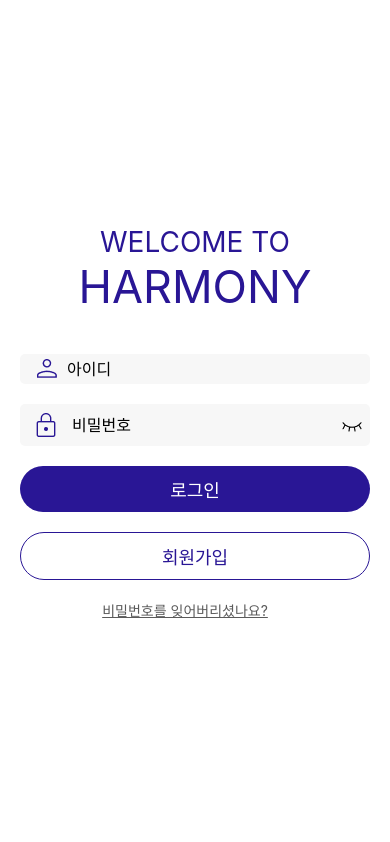
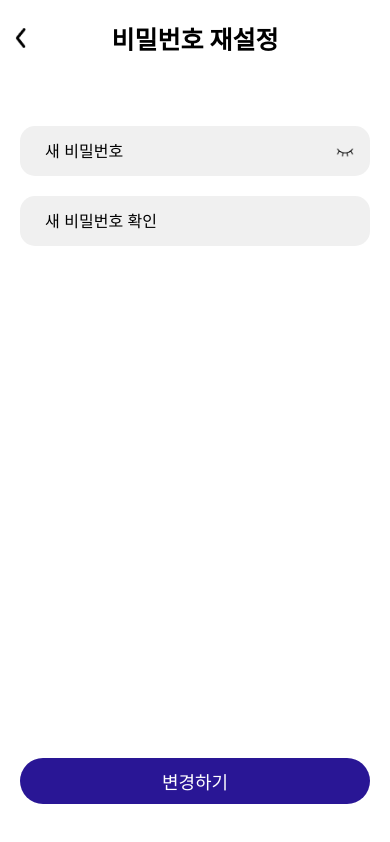
Before and after one commit to AACAPPELLA/Harmony-ReactNative, a React Native app: screen /resetPW in a window 390 px wide. Built offline with nearby package versions, Linux system fonts and the light colour scheme.

Commit message:
✨ feat resetPW 비밀번호 변경

```diff
--- a/App.tsx
+++ b/App.tsx
@@ -18,6 +18,7 @@ import SharedChatScreen from './screens/SharedChat/SharedChatScreen';
 import SetTitle from './screens/SharedChat/SetTitle';
 import SavedShared from './screens/SharedChat/SavedShared';
 import findPW from './screens/login/findPW';
+import resetPW from './screens/login/resetPW';
 const Stack = createStackNavigator();
 
 const App = () => {
@@ -42,6 +43,7 @@ const App = () => {
         <Stack.Screen name="SetTitle" component={SetTitle}  options={{headerShown: false}}/>
         <Stack.Screen name="SavedShared" component={SavedShared}  options={{headerShown: false}}/>
         <Stack.Screen name="findPW" component={findPW}  options={{headerShown: false}}/>
+        <Stack.Screen name="resetPW" component={resetPW}  options={{headerShown: false}}/>
       </Stack.Navigator>
     </NavigationContainer>
   );
--- a/screens/login/findPW.tsx
+++ b/screens/login/findPW.tsx
@@ -27,40 +27,9 @@ const FindPW = () => {
   const handleNextPress = async () => {
     const { name, id, phone } = userData;
 
-    if (name && id && phone) {
-      try {
-        // API 요청 URL
-        const response = await fetch(`https://your-backend-api.com/auth/check/password?serialId=${id}&userName=${name}&phoneNumber=${phone}`);
-        const result = await response.json();
-
-        if (result.success) {
-          const token = result.data;
-
-          // 비밀번호 재설정 페이지로 이동하며 토큰을 전달
-          navigation.navigate('ResetPassword', { token });
-        } else {
-          // 서버 응답이 실패했을 때 임시 데이터와 비교
-          if (name === mockData.name && id === mockData.id && phone === mockData.phone) {
-            // 비밀번호 재설정 페이지로 이동하며 임시 토큰을 전달
-            navigation.navigate('ResetPassword', { token: mockData.token });
-          } else {
-            Alert.alert('오류', '정보가 일치하는 회원이 없습니다.');
-          }
-        }
-      } catch (error) {
-        console.error('데이터 요청 중 오류 발생:', error);
-
-        // 서버 오류 발생 시 임시 데이터와 비교
-        if (name === mockData.name && id === mockData.id && phone === mockData.phone) {
-          // 비밀번호 재설정 페이지로 이동하며 임시 토큰을 전달
-          navigation.navigate('ResetPassword', { token: mockData.token });
-        } else {
-          Alert.alert('오류', '서버에 연결할 수 없습니다.');
-        }
-      }
-    } else {
-      Alert.alert('오류', '모든 정보를 입력해 주세요.');
-    }
+    // 모든 정보가 없어도 비밀번호 재설정 페이지로 이동
+    const token = mockData.token;
+    navigation.navigate('resetPW', { token });
   };
 
   // 입력값 변경 시 호출되는 함수
--- /dev/null
+++ b/screens/login/resetPW.tsx
@@ -0,0 +1,157 @@
+import React, { useState } from 'react';
+import { View, Text, StyleSheet, TouchableOpacity, Image, TextInput, Alert } from 'react-native';
+import { useNavigation } from '@react-navigation/native';
+
+const ResetPW = () => {
+  const navigation = useNavigation();
+  const [password, setPassword] = useState('');
+  const [confirmPassword, setConfirmPassword] = useState('');
+  const [secureTextEntry, setSecureTextEntry] = useState(true);
+
+  // 비밀번호 변경 요청 함수
+  const handleChangePassword = async () => {
+    if (password === confirmPassword) {
+      try {
+        // 비밀번호 변경 API 요청
+        const response = await fetch('https://your-backend-api.com/user', {
+          method: 'PUT',
+          headers: {
+            'Content-Type': 'application/json',
+            'Authorization': 'Bearer your_access_token', // 여기에 실제 토큰을 추가
+          },
+          body: JSON.stringify({
+            password: password,
+            name: 'name', // 필요에 따라 실제 값으로 교체
+            phoneNumber: 'phoneNumber', // 필요에 따라 실제 값으로 교체
+            age: 25, // 필요에 따라 실제 값으로 교체
+          }),
+        });
+
+        const result = await response.json();
+
+        if (result.success) {
+          Alert.alert('성공', '비밀번호가 변경되었습니다.');
+          navigation.navigate('login'); // login.tsx 페이지로 이동
+        } else {
+          Alert.alert('오류', '비밀번호 변경에 실패했습니다.');
+        }
+      } catch (error) {
+        console.error('비밀번호 변경 중 오류 발생:', error);
+        Alert.alert('오류', '서버에 연결할 수 없습니다.');
+      }
+    } else {
+      Alert.alert('오류', '비밀번호가 일치하지 않습니다.');
+    }
+  };
+
+  // 뒤로가기 버튼 클릭 시 호출되는 함수
+  const handleBackPress = () => {
+    navigation.goBack();
+  };
+
+  return (
+    <View style={styles.container}>
+      <View style={styles.header}>
+        <TouchableOpacity onPress={handleBackPress} style={styles.backButton}>
+          <Image source={require('../../assets/mpBack.png')} style={styles.icon} resizeMode='contain'/>
+        </TouchableOpacity>
+        <Text style={styles.headerTitle}>비밀번호 재설정</Text>
+      </View>
+      <View style={styles.formContainer}>
+        <View style={styles.inputGroup}>
+          <View style={styles.inputRow}>
+            <TextInput
+              style={styles.inputText}
+              placeholder="새 비밀번호"
+              value={password}
+              onChangeText={(text) => setPassword(text)}
+              secureTextEntry={secureTextEntry}
+            />
+            <TouchableOpacity onPress={() => setSecureTextEntry(!secureTextEntry)} style={styles.eyeIcon}>
+              <Image source={secureTextEntry ? require('../../assets/eye_close.png') : require('../../assets/eye_open.png')} style={styles.icon} resizeMode='contain'/>
+            </TouchableOpacity>
+          </View>
+          <View style={styles.inputRow}>
+            <TextInput
+              style={styles.inputText}
+              placeholder="새 비밀번호 확인"
+              value={confirmPassword}
+              onChangeText={(text) => setConfirmPassword(text)}
+              secureTextEntry={secureTextEntry}
+            />
+          </View>
+        </View>
+        <TouchableOpacity onPress={handleChangePassword} style={styles.nextButton}>
+          <Text style={styles.nextButtonText}>변경하기</Text>
+        </TouchableOpacity>
+      </View>
+    </View>
+  );
+};
+
+const styles = StyleSheet.create({
+  container: {
+    flex: 1,
+    backgroundColor: '#fff',
+  },
+  header: {
+    flexDirection: 'row',
+    alignItems: 'center',
+    justifyContent: 'center',
+    padding: 20,
+  },
+  backButton: {
+    position: 'absolute',
+    left: 10,
+  },
+  headerTitle: {
+    fontSize: 25,
+    fontWeight: 'bold',
+    color: 'black',
+  },
+  formContainer: {
+    flex: 1,
+    padding: 20,
+    justifyContent: 'space-between',
+  },
+  inputGroup: {
+    marginTop: 20,
+  },
+  inputRow: {
+    flexDirection: 'row',
+    alignItems: 'center',
+    marginVertical: 10,
+    borderRadius: 15,
+    backgroundColor: '#F0F0F0',
+    height: 50,
+    width: '100%',
+    paddingHorizontal: 15,
+  },
+  inputText: {
+    fontSize: 16,
+    flex: 1,
+    marginLeft: 10,
+  },
+  eyeIcon: {
+    marginLeft: 10,
+  },
+  icon: {
+    width: 20,
+    height: 20,
+  },
+  nextButton: {
+    backgroundColor: '#291695',
+    borderRadius: 30,
+    paddingVertical: 10,
+    paddingHorizontal: 20,
+    marginBottom: 20,
+    width: '100%',
+    alignItems: 'center',
+  },
+  nextButtonText: {
+    color: '#fff',
+    fontSize: 18,
+  },
+});
+
+export default ResetPW;
```
